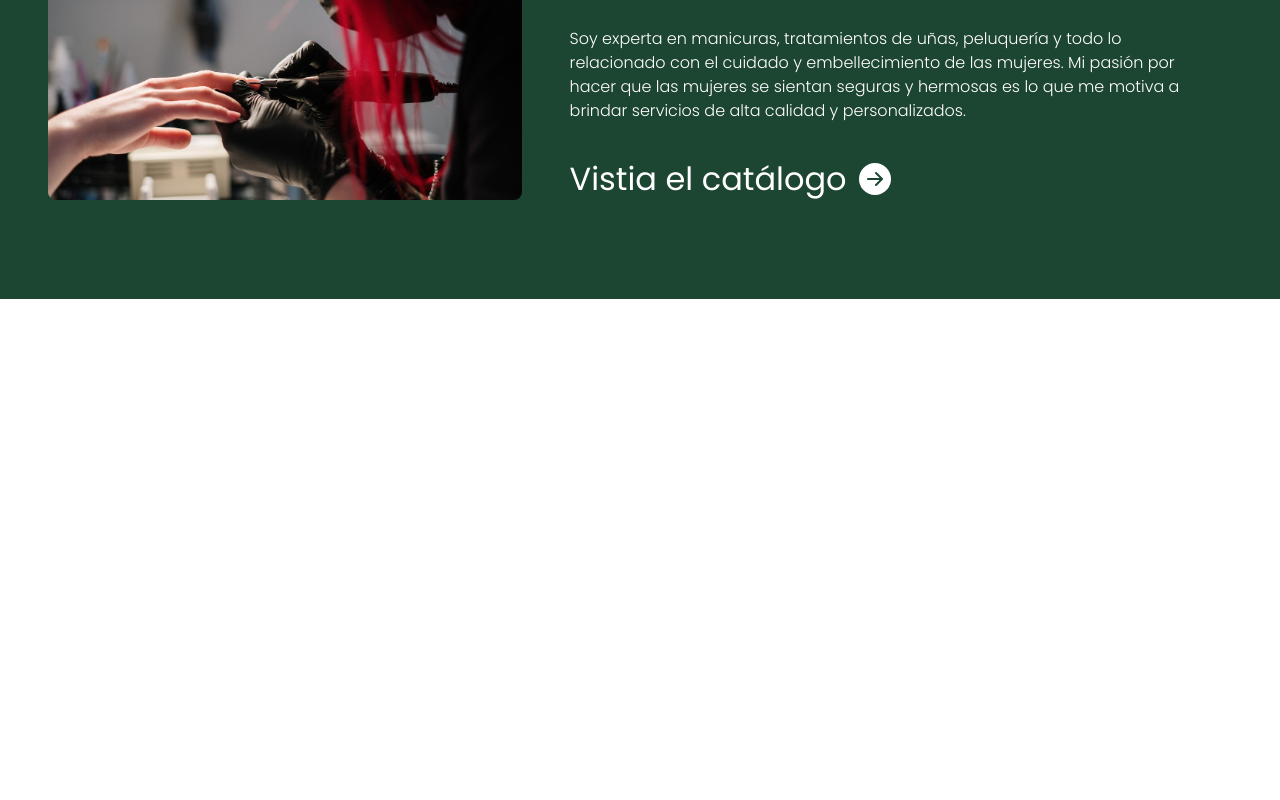
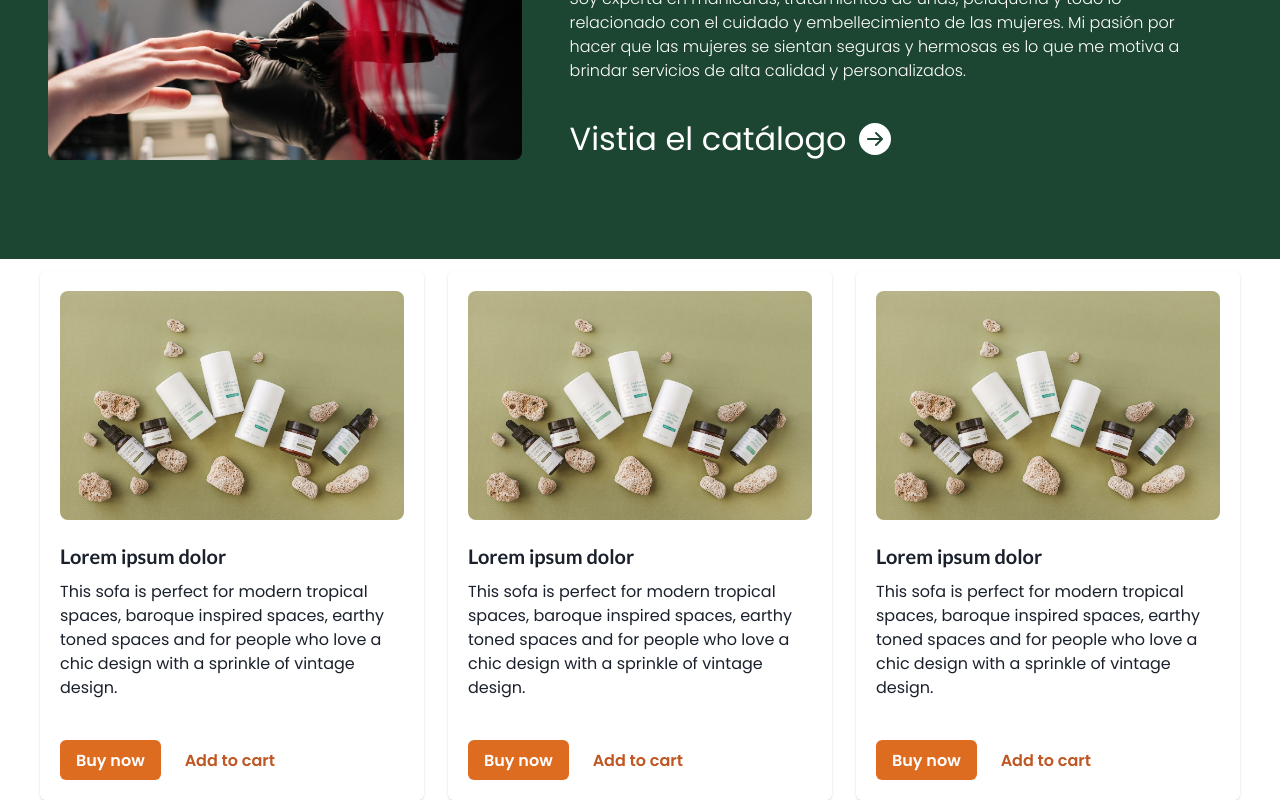
Before and after one commit to Agus9217/Nail-web-chakra, a React (Vite) app: page / in a window 1280 px wide. Shown: the part 1083-1883 px from the top of the page. Before the commit the page ends 1382 px from the top, so only its background shows below. Built offline with nearby package versions, Linux system fonts and the light colour scheme.

Commit message:
Agregando productos

```diff
--- a/src/Components/About/index.jsx
+++ b/src/Components/About/index.jsx
@@ -8,7 +8,7 @@ export const About = () => {
       background={'green.900'}
       borderTopRadius={'50px'}
       py={'3rem'}
-      mt={20}
+      mt={10}
       w={'100%'}
     >
       <Flex
--- /dev/null
+++ b/src/Components/Products/index.jsx
@@ -0,0 +1,96 @@
+import { Box, Button, ButtonGroup, Card, CardBody, CardFooter, Flex, Heading, Image, Stack, Text } from '@chakra-ui/react'
+import bottleImg from '../../assets/img/product-bottle.jpeg'
+import React from 'react'
+
+export const Products = () => {
+  return (
+    <Flex
+      w={'100%'}
+      mt={3}
+      display={'flex'}
+      direction={{ base: 'column', md: 'row' }}
+      gap={6} alignItems={'center'}
+      justifyContent={'center'}
+      px={3}
+    >
+      <Card maxW='sm'>
+        <CardBody>
+          <Image
+            src={ bottleImg }
+            borderRadius='lg'
+          />
+          <Stack mt='6' spacing='3'>
+            <Heading size='md'>Lorem ipsum dolor</Heading>
+            <Text>
+              This sofa is perfect for modern tropical spaces, baroque inspired
+              spaces, earthy toned spaces and for people who love a chic design with a
+              sprinkle of vintage design.
+            </Text>
+          </Stack>
+        </CardBody>
+        <CardFooter>
+          <ButtonGroup spacing='2'>
+            <Button variant='solid' colorScheme='orange'>
+              Buy now
+            </Button>
+            <Button variant='ghost' colorScheme='orange'>
+              Add to cart
+            </Button>
+          </ButtonGroup>
+        </CardFooter>
+      </Card>
+      <Card maxW='sm'>
+        <CardBody>
+          <Image
+            src={ bottleImg }
+            borderRadius='lg'
+          />
+          <Stack mt='6' spacing='3'>
+            <Heading size='md'>Lorem ipsum dolor</Heading>
+            <Text>
+              This sofa is perfect for modern tropical spaces, baroque inspired
+              spaces, earthy toned spaces and for people who love a chic design with a
+              sprinkle of vintage design.
+            </Text>
+          </Stack>
+        </CardBody>
+        <CardFooter>
+          <ButtonGroup spacing='2'>
+            <Button variant='solid' colorScheme='orange'>
+              Buy now
+            </Button>
+            <Button variant='ghost' colorScheme='orange'>
+              Add to cart
+            </Button>
+          </ButtonGroup>
+        </CardFooter>
+      </Card>
+      <Card maxW='sm'>
+        <CardBody>
+          <Image
+            src={ bottleImg }
+            borderRadius='lg'
+          />
+          <Stack mt='6' spacing='3'>
+            <Heading size='md'>Lorem ipsum dolor</Heading>
+            <Text>
+              This sofa is perfect for modern tropical spaces, baroque inspired
+              spaces, earthy toned spaces and for people who love a chic design with a
+              sprinkle of vintage design.
+            </Text>
+          </Stack>
+        </CardBody>
+        <CardFooter>
+          <ButtonGroup spacing='2'>
+            <Button variant='solid' colorScheme='orange'>
+              Buy now
+            </Button>
+            <Button variant='ghost' colorScheme='orange'>
+              Add to cart
+            </Button>
+          </ButtonGroup>
+        </CardFooter>
+      </Card>
+    </Flex>
+  )
+}
--- a/src/Pages/Home/index.jsx
+++ b/src/Pages/Home/index.jsx
@@ -1,12 +1,14 @@
 import React from 'react'
 import { Hero } from '../../Components/Hero'
 import { About } from '../../Components/About'
+import { Products } from '../../Components/Products'
 
 export const Home = () => {
   return (
     <>
       <Hero />
       <About />
+      <Products />
     </>
   )
 }
```
Also changed, not shown: src/assets/img/product-bottle.jpeg (added).
